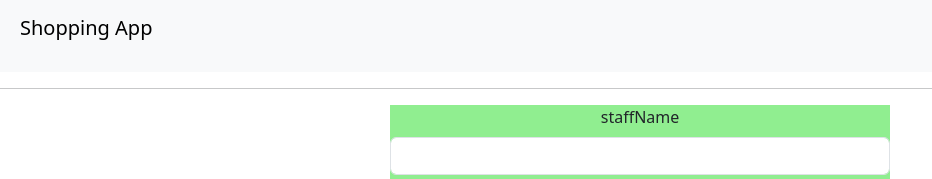
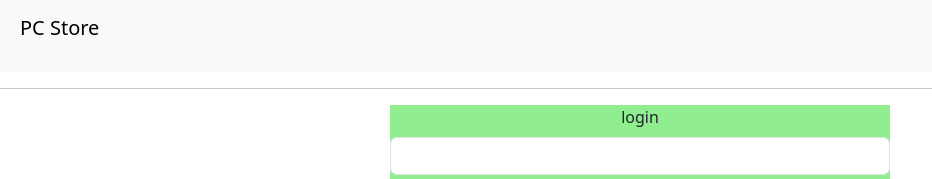
Before and after one commit to VadimZubchenko/WebApp-PcStore-Frontend, a React (Create React App) app: page / in a window 1280 px wide. Shown: the top 179 px of the page, without its empty margins (0-932 px from the left). Built offline with nearby package versions, Linux system fonts and the light colour scheme.

Commit message:
add login with diff error cases

```diff
--- a/src/App.js
+++ b/src/App.js
@@ -10,6 +10,8 @@ import { useState, useEffect } from "react";
 import { Routes, Route, Navigate } from "react-router-dom";
 import Navbar from "./components/Navbar";
 import LoginPage from "./components/LoginPage";
+import ListCustomerComponent from "./components/ListCustomerComponent";
+import AddCustomerForm from "./components/AddCustomerForm";
 
 function App() {
   // Create first state with staff list, token and error for showing a message of processing
@@ -79,6 +81,25 @@ function App() {
           case "register":
             setError("Register success"); // methood upddates STATE with error: "Register succes" and first time saveToStorage see above
             return;
+          case "login":
+            //let token = await response.json();
+            setState((state) => {
+              // isLogged == true ,state.isLogged changes to true, see above
+              // which opens other tempRender page, see below
+              let tempState = {
+                ...state,
+                isLogged: true,
+                //token: token.token, // token.token, because in session is token:token
+              };
+              // saving the page state into sessionStorage
+              //saveToStorage(tempState);
+              return tempState;
+            });
+            //getShoppingList(token.token);
+            return;
+          case "logout":
+            clearState();
+            return;
           default:
             return;
         }
@@ -127,7 +148,7 @@ function App() {
 
   const login = (user) => {
     setUrlRequest({
-      url: "/login",
+      url: "http://localhost:8080/login",
       request: {
         method: "POST",
         mode: "cors",
@@ -176,28 +197,15 @@ function App() {
     </Routes>
   );
   // this part XML will be loaded when user is already logged and isLogged change to true in the 'first' type of state
-  /* if (state.isLogged) {
+  if (state.isLogged) {
     tempRender = (
       <Routes>
-        <Route
-          exact
-          path="/"
-          element={
-            <ShoppingList
-              list={state.list}
-              removeFromList={removeFromList}
-              editItem={editItem}
-            />
-          }
-        />
-        <Route
-          path="/form"
-          element={<ShoppingForm addShoppingItem={addShoppingItem} />}
-        />
+        <Route exact path="/" element={<ListCustomerComponent />} />
+        <Route path="/add-customer" element={<AddCustomerForm />} />
         <Route path="*" element={<Navigate to="/" />} />
       </Routes>
     );
-  } */
+  }
 
   return (
     <div className="App">
--- a/src/components/LoginPage.js
+++ b/src/components/LoginPage.js
@@ -3,7 +3,7 @@ import { useState } from "react";
 const LoginPage = (props) => {
   // state of LoginPage
   const [state, setState] = useState({
-    staffName: "",
+    login: "",
     password: "",
   });
   //define method 'onChange' as a property, that is equal as an arrow function,
@@ -19,16 +19,16 @@ const LoginPage = (props) => {
 
   const onSubmit = (event) => {
     event.preventDefault();
-    if (state.staffName.length < 4 || state.password.length < 8) {
+    if (state.login.length < 4 || state.password.length < 8) {
       // the message will appear in messageArea of App's component by changig state's parameter 3setError=(error)
       props.setError(
-        "staffName needs to be at least four and password eight characters long"
+        "login needs to be at least four and password eight characters long"
       );
       return;
     }
     // create object 'user' from values of state
     let user = {
-      staffName: state.staffName,
+      login: state.login,
       password: state.password,
     };
     if (event.target.name === "register") {
@@ -37,21 +37,21 @@ const LoginPage = (props) => {
       props.login(user);
     }
   };
-  //this is just for changing in return() the state.staffName and state.password to staffName and password.
-  const { staffName, password } = state;
+  //this is just for changing in return() the state.login and state.password to login and password.
+  const { login, password } = state;
   return (
     <div style={{ width: 500, backgroundColor: "lightgreen", margin: "auto" }}>
       <form className="mb-3">
-        <label htmlFor="staffName" className="form-label">
-          staffName
+        <label htmlFor="login" className="form-label">
+          login
         </label>
         <input
           type="text"
-          name="staffName"
-          id="staffName"
+          name="login"
+          id="login"
           className="form-control"
           onChange={onChange}
-          value={staffName}
+          value={login}
         />
         <label htmlFor="password" className="form-label">
           Password
--- a/src/components/Navbar.js
+++ b/src/components/Navbar.js
@@ -6,10 +6,10 @@ const Navbar = (props) => {
     links = (
       <ul className="navbar-nav">
         <li className="nav-item active">
-          <Link to="/">Shopping List</Link>
+          <Link to="/">Customers List</Link>
         </li>
         <li className="nav-item" style={{ marginLeft: 5 }}>
-          <Link to="/form">Add new item</Link>
+          <Link to="/add-customer">Add new customer</Link>
         </li>
         <li className="nav-item" style={{ marginLeft: 5 }}>
           <Link to="/" onClick={props.logout}>
@@ -24,7 +24,7 @@ const Navbar = (props) => {
       className="navbar navbar-expand-lg navbar-light bg-light"
       style={{ paddingLeft: 20 }}
     >
-      <p className="navbar-brand">Shopping App</p>
+      <p className="navbar-brand">PC Store</p>
       {links}
     </nav>
   );
```
